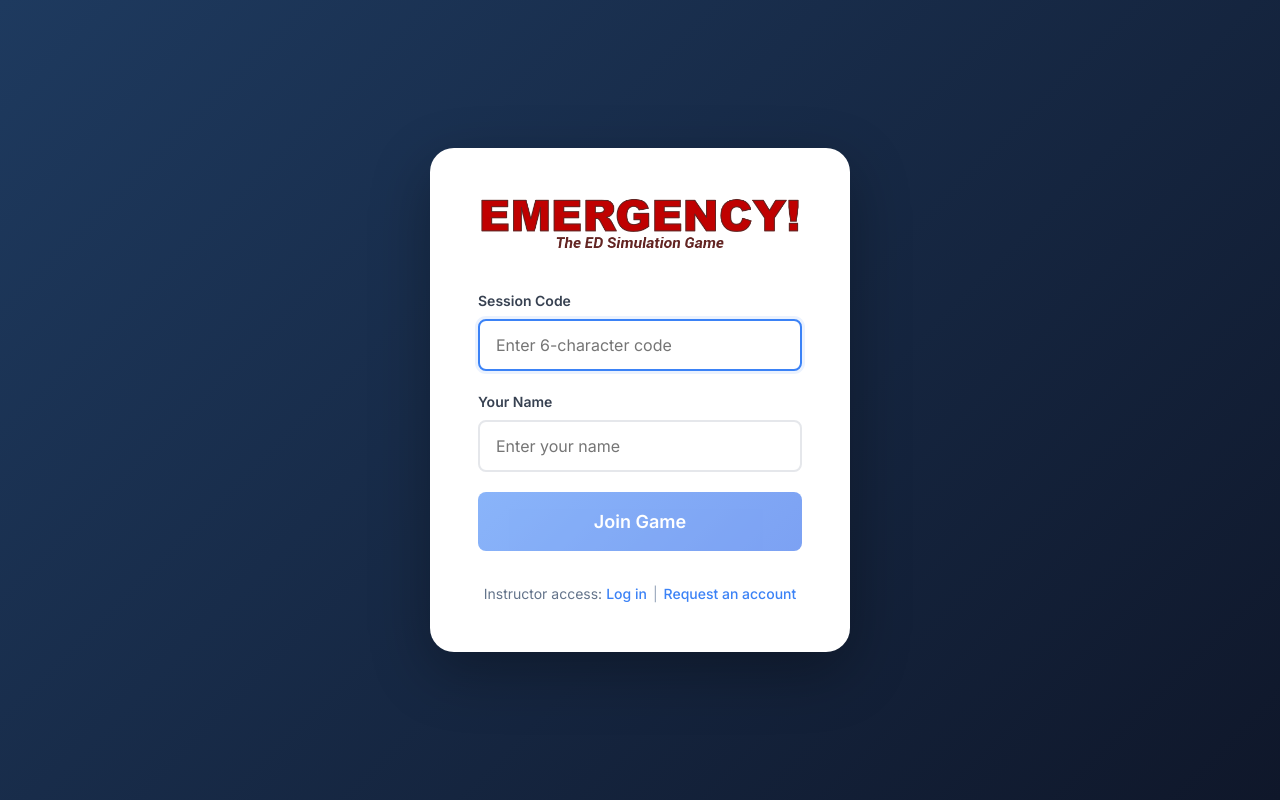
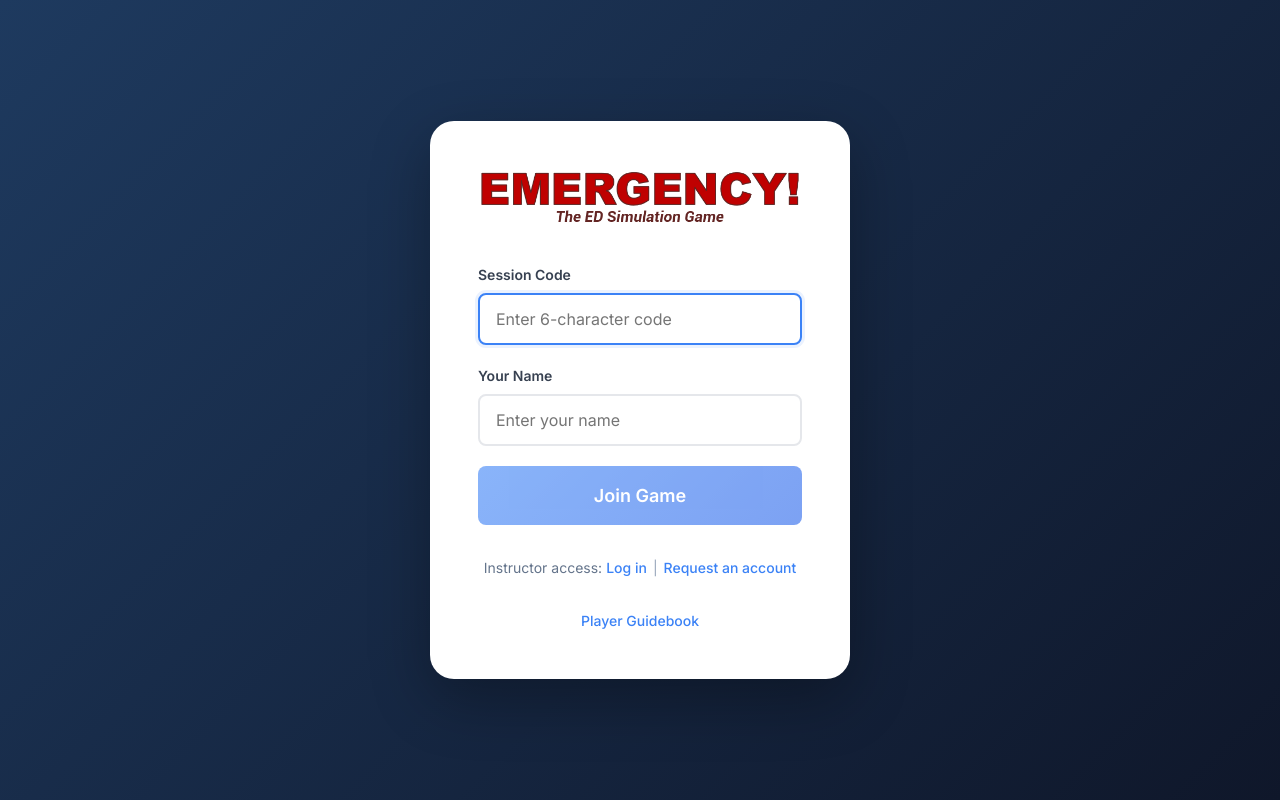
Before and after one commit to siemsene/emergencydepartment, a React (Vite) app: page / in a window 1280 px wide. Built offline with nearby package versions, Linux system fonts and the light colour scheme; no server answers.

Commit message:
Added guidebooks

```diff
--- a/src/components/instructor/InstructorDashboard.css
+++ b/src/components/instructor/InstructorDashboard.css
@@ -38,6 +38,17 @@
 
 .user-name {
   font-size: 0.875rem;
+}
+
+.guidebook-link {
+  color: #93c5fd;
+  font-size: 0.875rem;
+  text-decoration: none;
+}
+
+.guidebook-link:hover {
+  color: #bfdbfe;
+  text-decoration: underline;
 }
 
 .dashboard-main {
--- a/src/components/instructor/InstructorDashboard.tsx
+++ b/src/components/instructor/InstructorDashboard.tsx
@@ -146,6 +146,8 @@
         </div>
         <div className="header-right">
           <span className="user-name">Welcome, {instructor.name}</span>
+          <a href="https://craigfroehle.github.io/docs/moddocs.html" target="_blank" rel="noopener noreferrer" className="guidebook-link">Instructor Guidebook</a>
+          <a href="https://craigfroehle.github.io/docs/student.html" target="_blank" rel="noopener noreferrer" className="guidebook-link">Player Guidebook</a>
           {isAdmin && (
             <Button variant="secondary" size="small" onClick={() => navigate('/admin')}>
               Admin Panel
--- a/src/components/player/JoinSession.tsx
+++ b/src/components/player/JoinSession.tsx
@@ -109,6 +109,10 @@
           <span className="instructor-link-separator">|</span>
           <a href="/instructor/login?mode=register">Request an account</a>
         </div>
+
+        <div className="instructor-link">
+          <a href="https://craigfroehle.github.io/docs/student.html" target="_blank" rel="noopener noreferrer">Player Guidebook</a>
+        </div>
       </motion.div>
     </div>
   );
```
